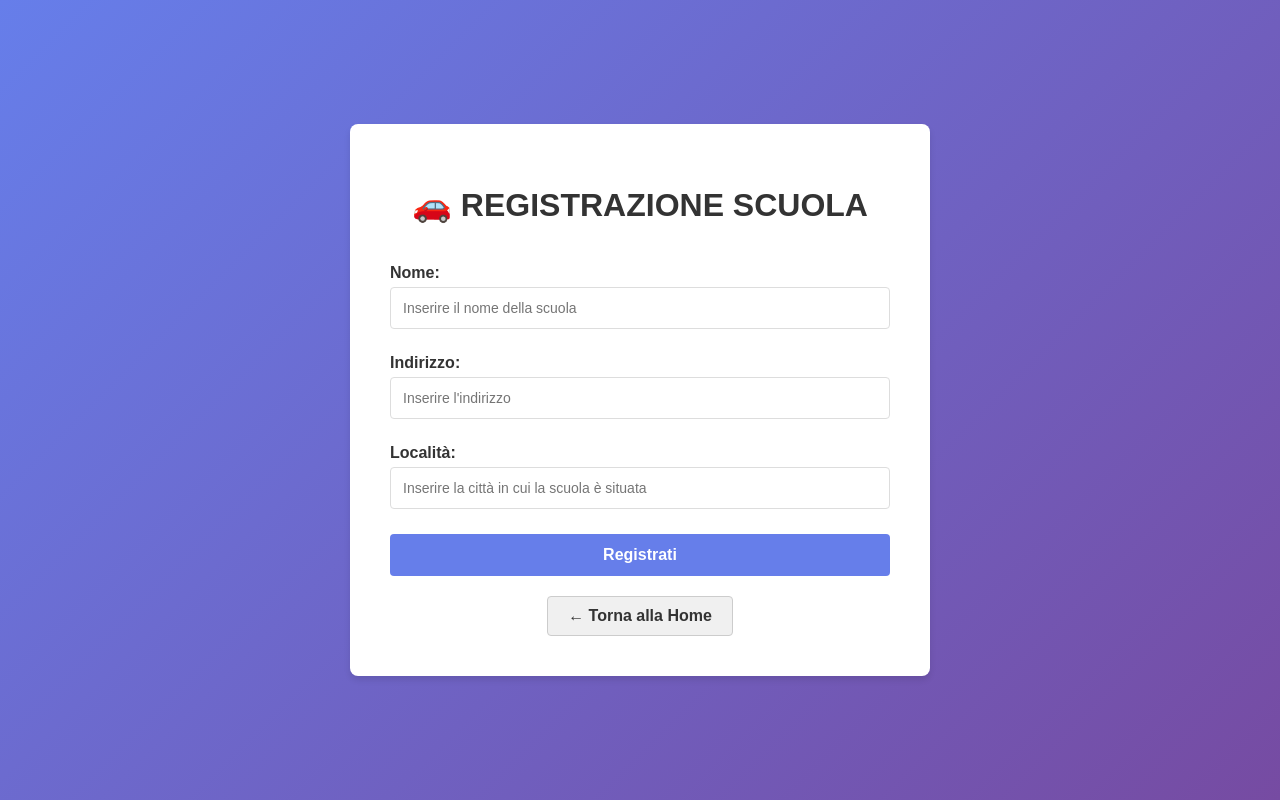
After one commit to ITTPascal-2526-5L/pascal-carsharing-paolucci_ridolfi_rossi, a Flask app: page /registration_school in a window 1280 px wide. The commit adds this page. Run offline with Flask 3, Linux system fonts and the light colour scheme.

Commit message:
Inizio registrazione scuola

```diff
--- a/app/routes/registration.py
+++ b/app/routes/registration.py
@@ -30,15 +30,38 @@ def registration_driver():
             json.dump(driver_data, f, indent=4, ensure_ascii=False)
 
         flash('Registrazione avvenuta con successo!')
-        return redirect(url_for('registration.registration_success'))  # Reindirizza alla pagina di successo
+        return redirect(url_for('registration.registration_driver_success'))  # Reindirizza alla pagina di successo
     # Se GET, mostra il form di registrazione
     return render_template("registration_driver.html")
 
-@registration_bp.route("/registration_success")
-def registration_success():
-    return render_template("registration_success.html")
+@registration_bp.route("/registration_driver_success")
+def registration_driver_success():
+    return render_template("registration_driver_success.html")
 
 # Route per la registrazione del passeggero
 @registration_bp.route("/registration_passenger", methods=['GET', 'POST'])
 def registration_passenger():
     pass
+
+@registration_bp.route("/registration_school", methods=['GET', 'POST'])
+def registration_school():
+    if request.method == 'POST':
+        name = request.form['name']
+        address = request.form['address']
+        locality = request.form['locality']
+
+        school_data = {
+            "name":name,
+            "address":address,
+            "locality":locality
+        }
+
+        #Qui ci sarà il json e with open
+
+        flash('Registrazione avvenuta con successo!')
+        return redirect(url_for('registration.registration_school_success'))
+    return render_template("registration_school.html")
+
+@registration_bp.route("/registration_school_success")
+def registration_school_success():
+    return render_template("registration_school_success.html")
--- /dev/null
+++ b/app/templates/registration_school.html
@@ -0,0 +1,108 @@
+<!DOCTYPE html>
+<html lang="it">
+<head>
+    <meta charset="UTF-8">
+    <meta name="viewport" content="width=device-width, initial-scale=1.0">
+    <title>Registrazione Scuola</title>
+    <link rel="stylesheet" href="{{ url_for('static', filename='css/style.css') }}">
+    <style>
+        body {
+            font-family: Arial, sans-serif;
+            display: flex;
+            justify-content: center;
+            align-items: center;
+            min-height: 100vh;
+            margin: 0;
+            background: linear-gradient(135deg, #667eea 0%, #764ba2 100%);
+        }
+        .form-container {
+            background: white;
+            padding: 40px;
+            border-radius: 8px;
+            box-shadow: 0 4px 6px rgba(0, 0, 0, 0.1);
+            max-width: 500px;
+            width: 100%;
+        }
+        h1 {
+            color: #333;
+            text-align: center;
+            margin-bottom: 30px;
+        }
+        form {
+            display: flex;
+            flex-direction: column;
+        }
+        p {
+            margin: 10px 0 5px 0;
+            color: #333;
+            font-weight: bold;
+        }
+        input {
+            padding: 12px;
+            margin-bottom: 15px;
+            border: 1px solid #ddd;
+            border-radius: 4px;
+            font-size: 14px;
+            transition: border-color 0.3s;
+        }
+        input:focus {
+            outline: none;
+            border-color: #667eea;
+            box-shadow: 0 0 5px rgba(102, 126, 234, 0.3);
+        }
+        button {
+            padding: 12px;
+            background-color: #667eea;
+            color: white;
+            border: none;
+            border-radius: 4px;
+            font-size: 16px;
+            font-weight: bold;
+            cursor: pointer;
+            transition: background-color 0.3s;
+            margin-top: 10px;
+        }
+        button:hover {
+            background-color: #5568d3;
+        }
+        .button-group {
+            text-align: center;
+            margin-top: 20px;
+        }
+        a {
+            display: inline-block;
+            padding: 10px 20px;
+            background-color: #f0f0f0;
+            color: #333;
+            text-decoration: none;
+            border-radius: 4px;
+            font-weight: bold;
+            transition: background-color 0.3s;
+            border: 1px solid #ccc;
+        }
+        a:hover {
+            background-color: #e0e0e0;
+        }
+    </style>
+</head>
+<body>
+    <div class="form-container">
+        <h1>🚗 REGISTRAZIONE SCUOLA</h1>
+        <form action="{{ url_for('registration.registration_school') }}" method="post">
+            <p>Nome:</p>
+            <input type="text" name="name" placeholder="Inserire il nome della scuola" required>
+
+            <p>Indirizzo:</p>
+            <input type="text" name="address" placeholder="Inserire l'indirizzo" required>
+
+            <p>Località:</p>
+            <input type="text" name="locality" placeholder="Inserire la città in cui la scuola è situata" required>
+
+            <button type="submit">Registrati</button>
+        </form>
+        <div class="button-group">
+            <a href="{{ url_for('main.homepage') }}">← Torna alla Home</a>
+        </div>
+    </div>
+</body>
+</html>
```
Also changed, not shown: app/cartella_json/driver.json (+6 -6 lines), app/templates/index.html (+9 -1 lines), app/templates/registration_school_success.html (added, +93 -0 lines), app/templates/registration_driver_success.html (renamed from app/templates/registration_success.html).
